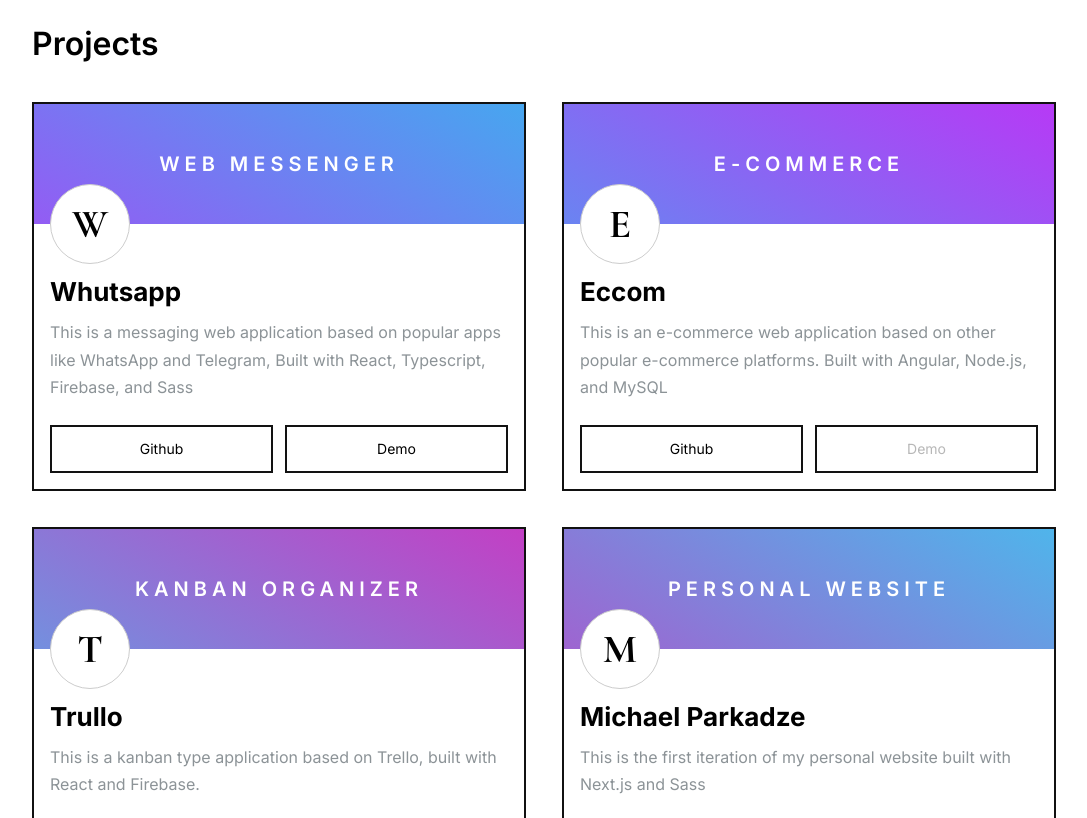
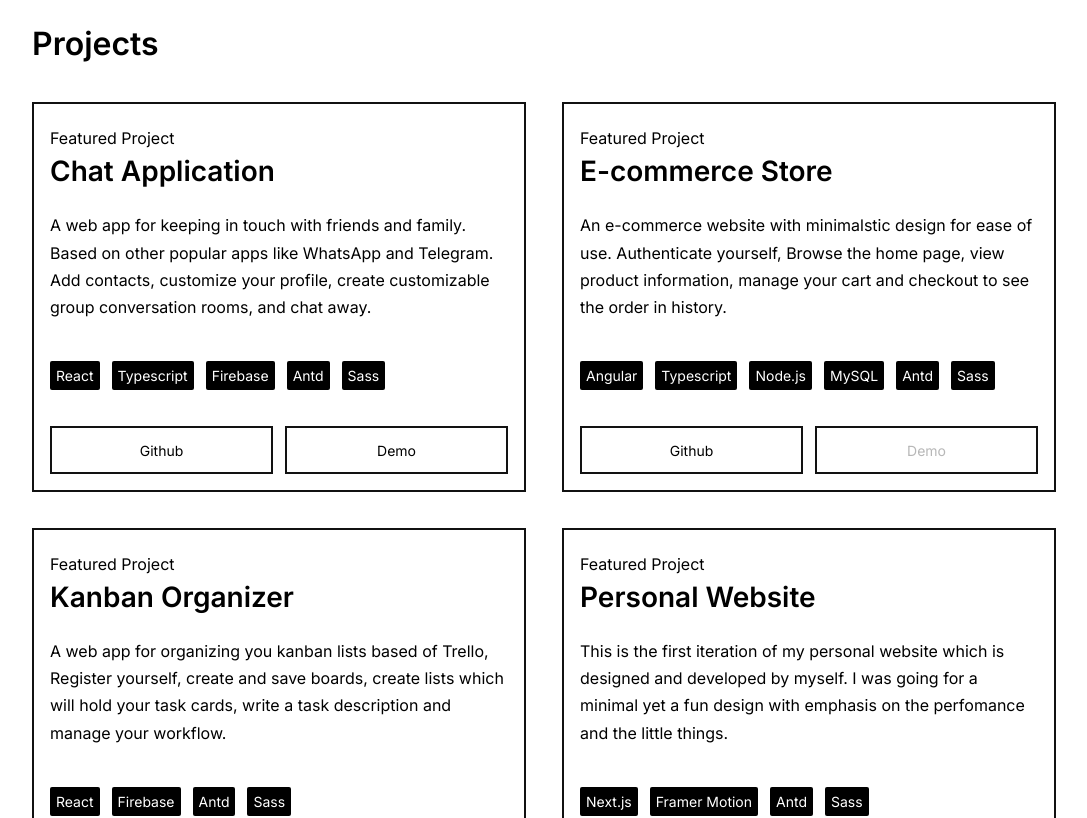
Before and after one commit to michaelparkadze/v1, a Next.js app: page / in a window 1280 px wide. Shown: the part 1260-2078 px from the top of the page, without its empty margins (96-1183 px from the left). Built offline with nearby package versions, Linux system fonts and the light colour scheme.

Commit message:
[Update] New project card component design

```diff
--- a/components/ProjectCard/index.jsx
+++ b/components/ProjectCard/index.jsx
@@ -6,7 +6,7 @@ export default function ProjectCard(props) {
   const {
     name,
     description,
-    type,
+    tech,
     gradient1,
     gradient2,
     iconBg,
@@ -15,7 +15,36 @@ export default function ProjectCard(props) {
   } = props;
   return (
     <div className={styles.card}>
-      <div
+      <div className={styles.content}>
+        <header>
+          <div className={styles.overline}>Featured Project</div>
+          <div className={styles.title}>{name}</div>
+        </header>
+        <div className={styles.description}>{description}</div>
+        <div className={styles.tech}>
+          {tech.map((item, index) => {
+            return <span key={index}>{item}</span>;
+          })}
+        </div>
+        <div className={styles.links}>
+          <a href={codeLink} target="_blank" rel="noreferrer noopener">
+            <Button>Github</Button>
+          </a>
+          {liveLink ? (
+            <a href={liveLink} target="_blank" rel="noreferrer noopener">
+              <Button disabled={!liveLink}>Demo</Button>
+            </a>
+          ) : (
+            <Button disabled={!liveLink}>Demo</Button>
+          )}
+        </div>
+      </div>
+    </div>
+  );
+}
+
+{
+  /* <div
 className={styles.icon}
 style={{
   backgroundColor: iconBg,
@@ -38,11 +67,13 @@ export default function ProjectCard(props) {
   <a href={codeLink} target="_blank" rel="noreferrer noopener">
     <Button>Github</Button>
   </a>
+  {liveLink ? (
     <a href={liveLink} target="_blank" rel="noreferrer noopener">
       <Button disabled={!liveLink}>Demo</Button>
     </a>
+  ) : (
+    <Button disabled={!liveLink}>Demo</Button>
+  )}
 </div>
-      </div>
-    </div>
-  );
+</div> */
 }
--- a/components/ProjectCard/styles.module.scss
+++ b/components/ProjectCard/styles.module.scss
@@ -1,48 +1,52 @@
 .card {
-  position: relative;
+  width: 100%;
   border: 2px solid #111;
   box-shadow: 0px 0px 0px rgba(0, 0, 0, 1);
-  .icon {
-    height: 80px;
-    width: 80px;
-    border-radius: 50px;
-    position: absolute;
-    top: 80px;
-    left: 16px;
-    border: 3px solid #fff;
+  position: relative;
+  top: 0;
+  left: 0;
+  transition: all 0.2s;
+  .content {
+    width: 100%;
     display: flex;
-    justify-content: center;
-    align-items: center;
-    font-family: "Cormorant Garamond", serif;
-    font-size: 2.5rem;
-    border: 1px solid #ccc;
-  }
-  .background {
-    height: 120px;
-    font-size: 1.25rem;
-    font-weight: 600;
-    letter-spacing: 5px;
-    color: #fff;
-    display: flex;
-    justify-content: center;
-    align-items: center;
-    background-size: 300% 300% !important;
-    animation: flow 5s ease infinite !important;
-  }
-  .description {
-    padding: 52px 16px 16px;
-
-    border-top: none;
-    > h3 {
-      font-size: 1.625rem;
-      margin-bottom: 12px;
+    flex-direction: column;
+    > header {
+      // color: #fff;
+      // background-color: black;
+      padding: 24px 16px 0px;
+      .overline {
+        margin-bottom: 6px;
+      }
+      .title {
+        font-size: 1.75rem;
+        font-weight: 600;
+      }
     }
-    > p {
+    .description {
+      padding: 24px 16px 16px;
       line-height: 1.7;
       margin-bottom: 24px;
-      color: rgb(140, 147, 151);
     }
-    .cta {
+    .tech {
+      padding: 0px 16px;
+      margin-bottom: 24px;
+      display: flex;
+      flex-wrap: wrap;
+      > span {
+        border-radius: 2px;
+        padding: 6px;
+        margin-right: 12px;
+        margin-bottom: 12px;
+        font-size: 0.875rem;
+        background-color: black;
+        // background: linear-gradient(45deg, #f101f9, #0cdfec);
+        color: #fff;
+        background-size: 350% 350% !important;
+        animation: flow 8s ease infinite !important;
+      }
+    }
+    .links {
+      padding: 0px 16px 16px;
       display: grid;
       grid-template-columns: 1fr 1fr;
       column-gap: 12px;
@@ -52,6 +56,11 @@
         }
       }
     }
+  }
+  &:hover {
+    top: -6px;
+    left: -6px;
+    box-shadow: 6px 6px 0px rgba(0, 0, 0, 1);
   }
 }
 
--- a/content/projects.js
+++ b/content/projects.js
@@ -1,43 +1,43 @@
 const projects = [
   {
-    name: "Whutsapp",
-    description: `This is a messaging web application based on popular apps like WhatsApp and Telegram, Built with React, Typescript, Firebase, and Sass`,
-    type: "WEB MESSENGER",
-    iconBg: "#fff",
-    gradient1: "#F101F9",
-    gradient2: "#0CDFEC",
+    name: "Chat Application",
+    description: `A web app for keeping in touch with friends and family. Based on other popular apps like WhatsApp and Telegram. Add contacts, customize your profile, create customizable group conversation rooms, and chat away.`,
     liveLink: "https://react-typescript-chat-ap-d6740.web.app/",
     codeLink: "https://github.com/michaelparkadze/react-typescript-chat-app",
+    tech: ["React", "Typescript", "Firebase", "Antd", "Sass"],
   },
   {
-    name: "Eccom",
-    description: `This is an e-commerce web application based on other popular e-commerce platforms. Built with Angular, Node.js, and MySQL`,
+    name: "E-commerce Store",
+    description: `An e-commerce website with minimalstic design for ease of use. Authenticate yourself, Browse the home page, view product information, manage your cart and checkout to see the order in history.`,
     type: "E-COMMERCE",
     iconBg: "#fff",
     gradient1: "#0CDFEC",
     gradient2: "#F101F9",
     liveLink: "",
     codeLink: "https://github.com/michaelparkadze/angular-ecommerce-app",
+    tech: ["Angular", "Typescript", "Node.js", "MySQL", "Antd", "Sass"],
   },
   {
-    name: "Trullo",
-    description: `This is a kanban type application based on Trello, built with React and Firebase.`,
-    type: "KANBAN ORGANIZER",
+    name: "Kanban Organizer",
+    description: `A web app for organizing you kanban lists based of Trello, Register yourself, create and save boards, create lists which will hold your task cards, write a task description and manage your workflow.`,
+    type: "Kanban Organizer",
     iconBg: "#fff",
     gradient1: "#13F2FF",
     gradient2: "#FF02B0",
     liveLink: "https://react-trello-clone-42c7f.web.app/",
     codeLink: "https://github.com/michaelparkadze/react-trello-clone",
+    tech: ["React", "Firebase", "Antd", "Sass"],
   },
   {
-    name: "Michael Parkadze",
-    description: `This is the first iteration of my personal website built with Next.js and Sass`,
+    name: "Personal Website",
+    description: `This is the first iteration of my personal website which is designed and developed by myself. I was going for a minimal yet a fun design with emphasis on the perfomance and the little things.`,
     type: "PERSONAL WEBSITE",
     iconBg: "#fff",
     gradient1: "#FF02B0",
     gradient2: "#13F2FF",
     liveLink: "",
     codeLink: "https://github.com/michaelparkadze/v1",
+    tech: ["Next.js", "Framer Motion", "Antd", "Sass"],
   },
 ];
 
--- a/pages/index.jsx
+++ b/pages/index.jsx
@@ -262,6 +262,7 @@ export default function Home(props) {
                     key={index}
                     type={item.type}
                     name={item.name}
+                    tech={item.tech}
                     description={item.description}
                     gradient1={item.gradient1}
                     gradient2={item.gradient2}
```
Lines whose indentation alone changed are shown as unchanged.
